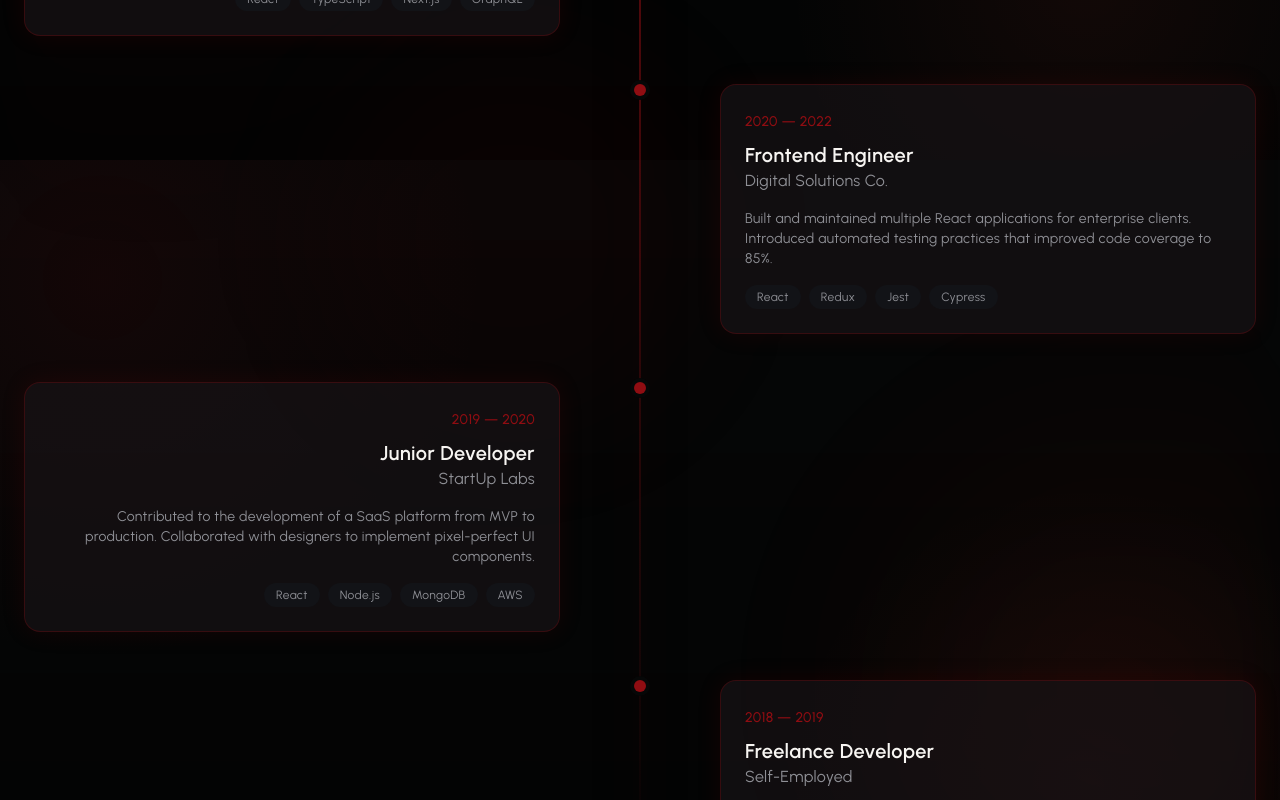
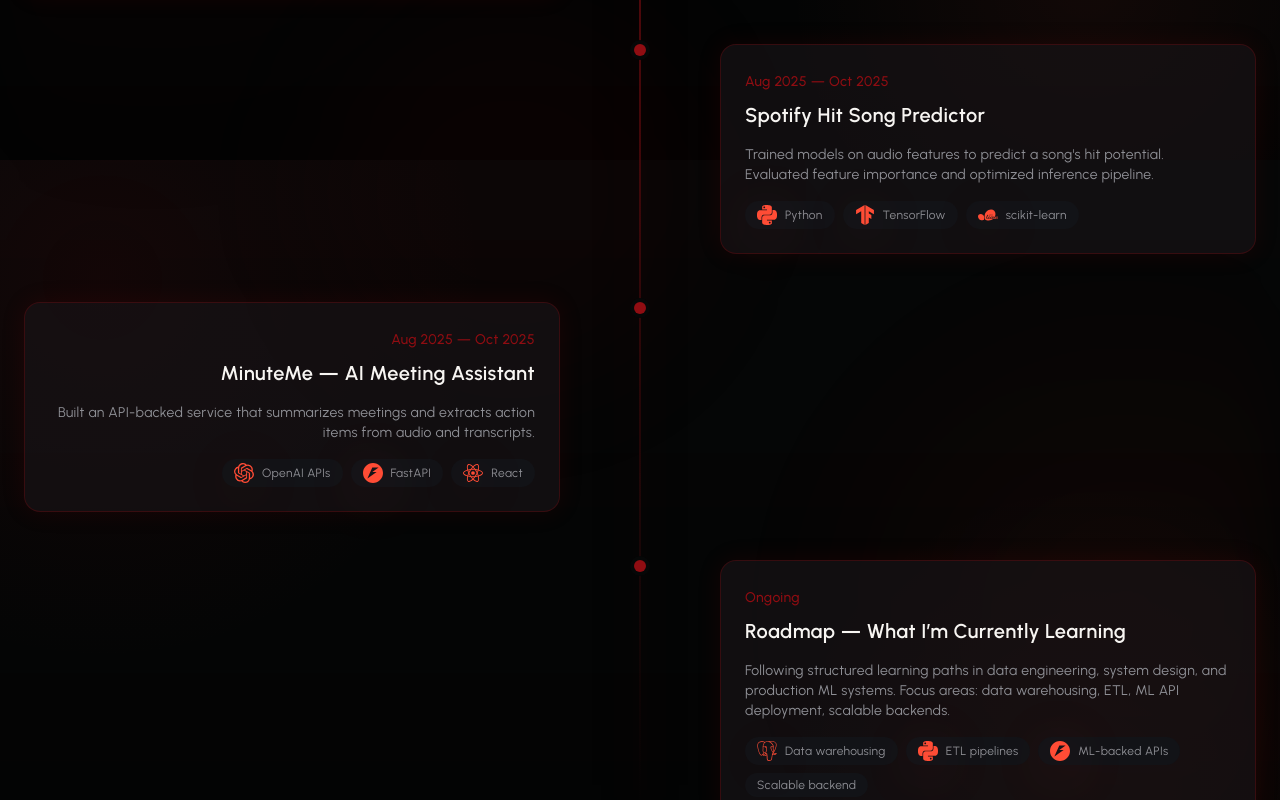
Before and after one commit to thithiramalsen/portfolio-mk2, a React (Vite) app: page / in a window 1280 px wide. Shown: the part 4640-5440 px from the top of the page. Built offline with nearby package versions, Linux system fonts and the light colour scheme.

Commit message:
experience section

```diff
--- a/src/index.css
+++ b/src/index.css
@@ -696,6 +696,53 @@
     filter: none;
   }
 
+  /* Experience section tech icons: colored + subtle glow to match skills/hero */
+  .exp-tech-icon {
+    width: 20px;
+    height: 20px;
+    color: var(--color-highlight);
+    display: inline-block;
+    vertical-align: middle;
+    filter: drop-shadow(0 8px 28px color-mix(in srgb, var(--color-highlight) 32%, transparent));
+  }
+
+  /* Experience section hover + glow (match skills card behavior) */
+  #experience .space-y-12 > div:hover .glass {
+    transform: translateY(-6px) scale(1.02);
+    box-shadow: 0 28px 72px color-mix(in srgb, var(--color-highlight) 36%, transparent), inset 0 0 20px color-mix(in srgb, var(--color-primary) 8%, transparent);
+    border-color: color-mix(in srgb, var(--color-highlight) 36%, transparent);
+  }
+
+  /* Icon glow on card hover */
+  #experience .space-y-12 > div:hover .exp-tech-icon {
+    transform: translateY(-2px) scale(1.08);
+    filter: drop-shadow(0 18px 48px color-mix(in srgb, var(--color-highlight) 44%, transparent));
+    color: var(--color-highlight);
+  }
+
+  /* Smooth transitions */
+  #experience .glass,
+  #experience .exp-tech-icon {
+    transition: transform .22s cubic-bezier(.2,.9,.2,1), box-shadow .22s ease, filter .22s ease, color .18s ease;
+  }
+
+  /* Intensify timeline glow when any card is hovered (modern browsers support :has) */
+  .relative:has(.space-y-12 > div:hover) .timeline-glow,
+  #experience .relative:hover .timeline-glow {
+    box-shadow: 0 0 88px color-mix(in srgb, var(--color-highlight) 56%, transparent);
+    background: linear-gradient(to bottom, color-mix(in srgb, var(--color-highlight) 72%, transparent) 0%, color-mix(in srgb, var(--color-primary) 36%, transparent) 40%, transparent 100%);
+    opacity: 1;
+    transition: box-shadow .18s ease, background .18s ease, opacity .18s ease;
+  }
+
+  /* Default timeline glow — stronger by default */
+  .timeline-glow {
+    transition: box-shadow .24s ease, background .24s ease, opacity .24s ease;
+    opacity: 1;
+    box-shadow: 0 0 36px color-mix(in srgb, var(--color-highlight) 46%, transparent);
+    background: linear-gradient(to bottom, color-mix(in srgb, var(--color-highlight) 44%, transparent) 0%, color-mix(in srgb, var(--color-primary) 28%, transparent) 40%, transparent 100%);
+  }
+
   .skill-icon-fallback {
     display: inline-flex;
     align-items: center;
--- a/src/sections/Experience.jsx
+++ b/src/sections/Experience.jsx
@@ -1,38 +1,55 @@
+import * as SiIcons from "react-icons/si";
+
 const experiences = [
   {
-    period: "2022 — Present",
-    role: "Senior Frontend Engineer",
-    company: "Tech Innovators Inc.",
-    description:
-      "Leading frontend architecture for a suite of fintech products. Implemented micro-frontend architecture, reduced bundle size by 40%, and mentored a team of 5 developers.",
-    technologies: ["React", "TypeScript", "Next.js", "GraphQL"],
-    current: true,
-  },
-  {
-    period: "2020 — 2022",
-    role: "Frontend Engineer",
-    company: "Digital Solutions Co.",
-    description:
-      "Built and maintained multiple React applications for enterprise clients. Introduced automated testing practices that improved code coverage to 85%.",
-    technologies: ["React", "Redux", "Jest", "Cypress"],
+    period: "Mar 2025 — May 2025",
+    role: "AnyHire",
+    company: "",
+    description: "Built a part-time job platform to match candidates with hourly roles. Implemented REST APIs, user auth, and job workflow.",
+    technologies: [
+      { label: "MongoDB", Icon: SiIcons.SiMongodb },
+      { label: "Express", Icon: SiIcons.SiExpress },
+      { label: "React", Icon: SiIcons.SiReact },
+      { label: "Node.js", Icon: SiIcons.SiNodedotjs },
+    ],
     current: false,
   },
   {
-    period: "2019 — 2020",
-    role: "Junior Developer",
-    company: "StartUp Labs",
-    description:
-      "Contributed to the development of a SaaS platform from MVP to production. Collaborated with designers to implement pixel-perfect UI components.",
-    technologies: ["React", "Node.js", "MongoDB", "AWS"],
+    period: "Aug 2025 — Oct 2025",
+    role: "Spotify Hit Song Predictor",
+    company: "",
+    description: "Trained models on audio features to predict a song's hit potential. Evaluated feature importance and optimized inference pipeline.",
+    technologies: [
+      { label: "Python", Icon: SiIcons.SiPython },
+      { label: "TensorFlow", Icon: SiIcons.SiTensorflow },
+      { label: "scikit-learn", Icon: SiIcons.SiScikitlearn },
+    ],
     current: false,
   },
   {
-    period: "2018 — 2019",
-    role: "Freelance Developer",
-    company: "Self-Employed",
+    period: "Aug 2025 — Oct 2025",
+    role: "MinuteMe — AI Meeting Assistant",
+    company: "",
+    description: "Built an API-backed service that summarizes meetings and extracts action items from audio and transcripts.",
+    technologies: [
+      { label: "OpenAI APIs", Icon: SiIcons.SiOpenai },
+      { label: "FastAPI", Icon: SiIcons.SiFastapi },
+      { label: "React", Icon: SiIcons.SiReact },
+    ],
+    current: false,
+  },
+  {
+    period: "Ongoing",
+    role: "Roadmap — What I’m Currently Learning",
+    company: "",
     description:
-      "Delivered custom web solutions for small businesses and startups. Built 15+ websites and applications, handling everything from design to deployment.",
-    technologies: ["JavaScript", "PHP", "WordPress", "MySQL"],
+      "Following structured learning paths in data engineering, system design, and production ML systems. Focus areas: data warehousing, ETL, ML API deployment, scalable backends.",
+    technologies: [
+      { label: "Data warehousing", Icon: SiIcons.SiPostgresql },
+      { label: "ETL pipelines", Icon: SiIcons.SiPython },
+      { label: "ML-backed APIs", Icon: SiIcons.SiFastapi },
+      { label: "Scalable backend", Icon: SiIcons.SiAmazonaws },
+    ],
     current: false,
   },
 ];
@@ -74,6 +91,7 @@
             senior engineer leading teams and building products at scale.
           </p>
         </div>
+        {/* Learning roadmap now included as a timeline card in `experiences` */}
 
         {/* Timeline */}
         <div className="relative">
@@ -121,9 +139,12 @@
                       {exp.technologies.map((tech, techIdx) => (
                         <span
                           key={techIdx}
-                          className="px-3 py-1 bg-surface text-xs rounded-full text-muted-foreground"
+                          className="px-3 py-1 bg-surface text-xs rounded-full text-muted-foreground inline-flex items-center gap-2"
                         >
-                          {tech}
+                          {tech.Icon ? (
+                            <tech.Icon className="exp-tech-icon" />
+                          ) : null}
+                          <span className="text-xs">{tech.label || tech}</span>
                         </span>
                       ))}
                     </div>
```
